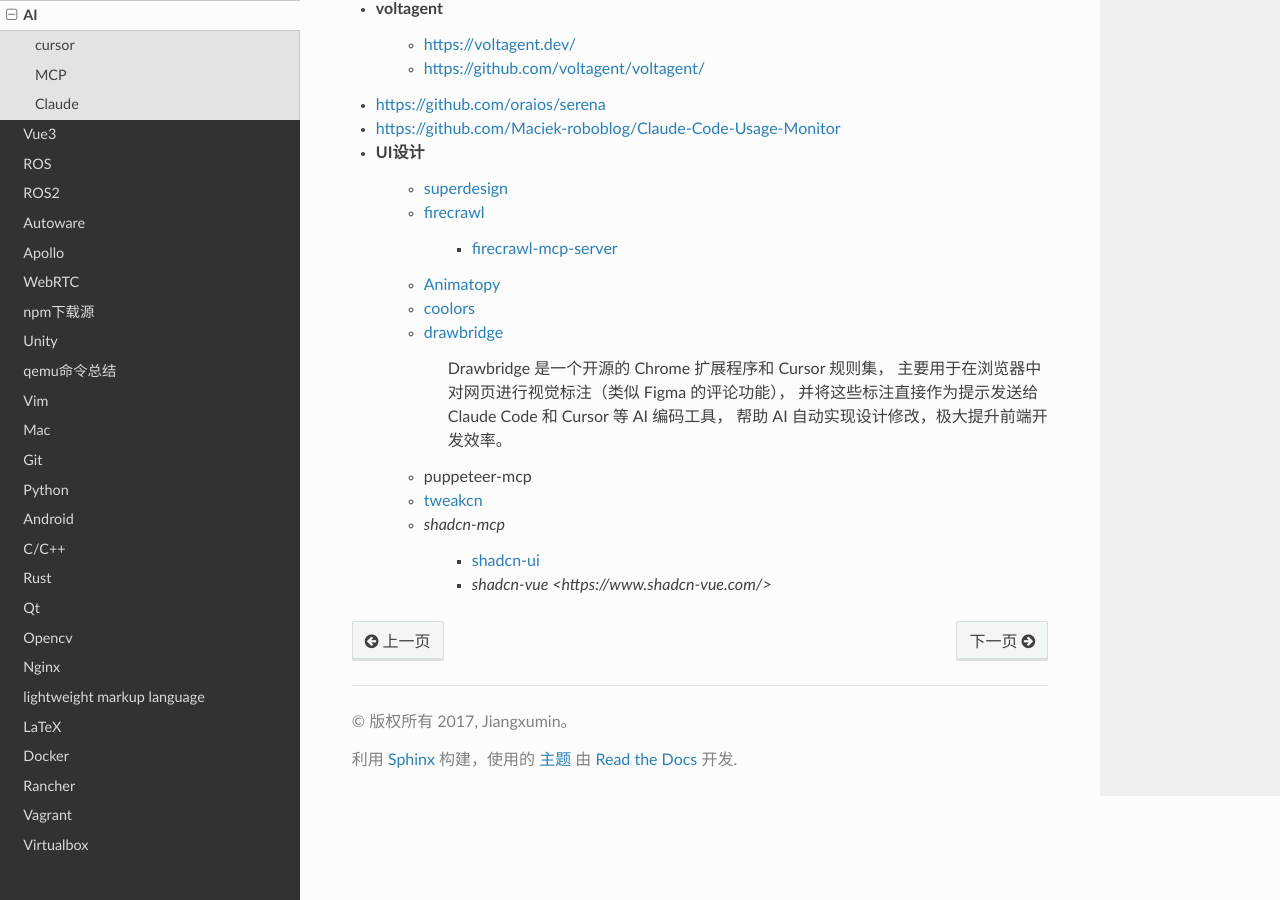
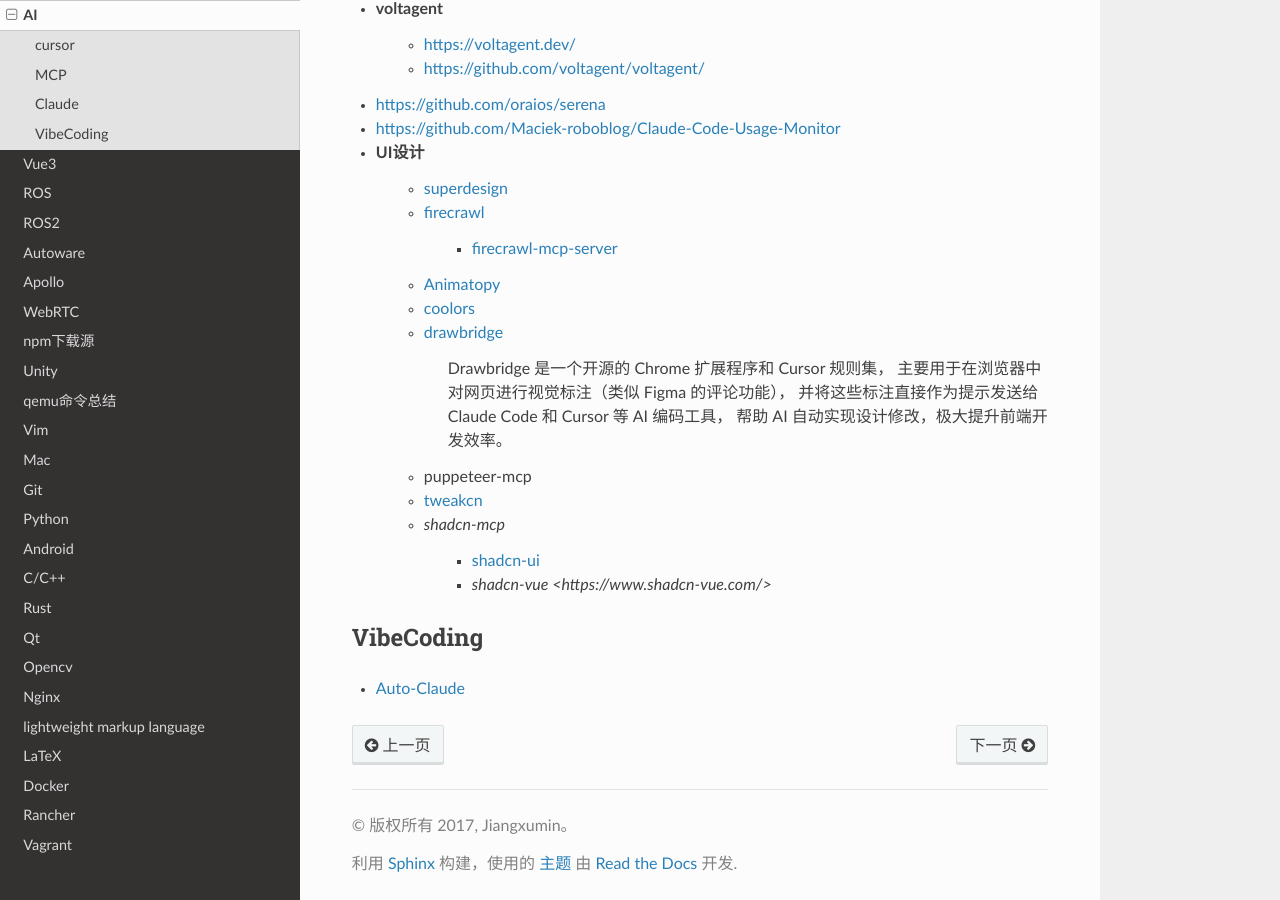
Before and after one commit to my-rds-store/my_space, a Sphinx documentation site: the page built from source/ai/index.rst, in a window 1280 px wide and 900 px high, scrolled down 1816 px. Built offline with Sphinx 7.4.7 and the Read the Docs theme 3.1.0, drawn with Linux system fonts in a browser that asks for light colours.

Commit message:
update ...

```diff
--- a/source/ai/index.rst
+++ b/source/ai/index.rst
@@ -126,3 +126,9 @@
 
         * `shadcn-ui <https://ui.shadcn.com/>`_
         * `shadcn-vue <https://www.shadcn-vue.com/>`
+
+***********
+VibeCoding
+***********
+
+* `Auto-Claude <https://github.com/AndyMik90/Auto-Claude>`_
```
